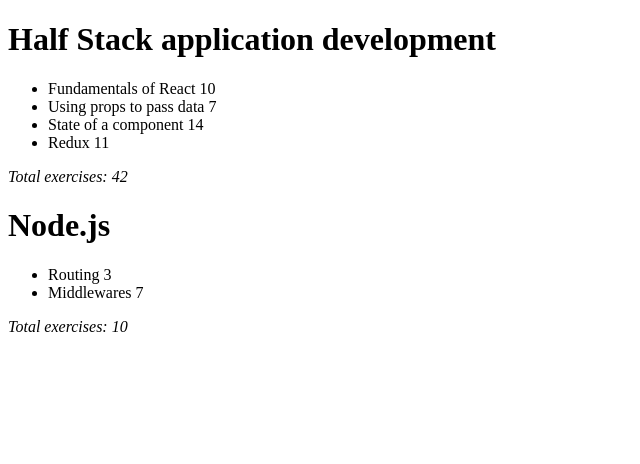
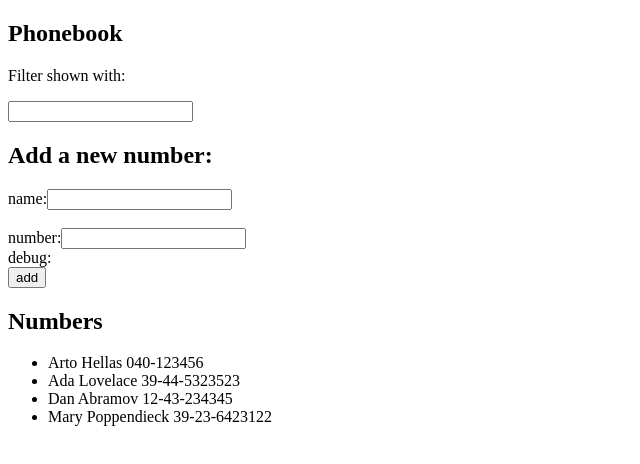
Before and after one commit to GeorgeHarutyunyan/MOOC-2022-FullStackOpen, a React (Create React App) app in the folder part1/: page / in a window 1280 px wide. Shown: the top 464 px of the page, without its empty margins (0-640 px from the left). Built offline with nearby package versions, Linux system fonts and the light colour scheme.

Commit message:
done up to part2.10

```diff
--- a/part1/src/App.js
+++ b/part1/src/App.js
@@ -1,52 +1,91 @@
-import Course from './components/Course'
+import { useState } from 'react'
+import PersonForm from './components/PersonForm'
+import Numbers from './components/Numbers'
+import Persons from './components/Persons'
+import Filter from './components/Filter'
 
 const App = () => {
-  const courses = [
-    {
-      name: 'Half Stack application development',
-      id: 1,
-      parts: [
-        {
-          name: 'Fundamentals of React',
-          exercises: 10,
-          id: 1
-        },
-        {
-          name: 'Using props to pass data',
-          exercises: 7,
-          id: 2
-        },
-        {
-          name: 'State of a component',
-          exercises: 14,
-          id: 3
-        },
-        {
-          name: 'Redux',
-          exercises: 11,
-          id: 4
-        }
-      ]
-    },
-    {
-      name: 'Node.js',
-      id: 2,
-      parts: [
-        {
-          name: 'Routing',
-          exercises: 3,
-          id: 1
-        },
-        {
-          name: 'Middlewares',
-          exercises: 7,
-          id: 2
-        }
-      ]
+  const [persons, setPersons] = useState([
+    { name: 'Arto Hellas', number: '040-123456', id: 1 },
+    { name: 'Ada Lovelace', number: '39-44-5323523', id: 2 },
+    { name: 'Dan Abramov', number: '12-43-234345', id: 3 },
+    { name: 'Mary Poppendieck', number: '39-23-6423122', id: 4 }
+  ])
+
+  const [newName, setNewName] = useState('')
+  const [newNumber, setNewNumber] = useState('')
+  const [filter, setFilter] = useState('')
+
+
+  const namesToShow = persons.filter(person => person.name.includes(filter))
+
+  const handleFilterInput = (event) => {
+    setFilter(event.target.value)
+  }
+
+  const handleNameInput = (event) => {
+    setNewName(event.target.value)
+  }
+
+  const handleNumberInput = (event) => {
+    setNewNumber(event.target.value)
+  }
+
+  const handleSubmit = (event) => {
+    event.preventDefault()
+
+    const nameObj = {
+      name : newName,
+      number: newNumber
     }
-  ]
 
-  return courses.map(course => <Course key={course.id} course={course} />)
+    if (nameExists()){
+      alert(`${newName} is already in the phonebook`)
+    }
+    else {
+      setPersons(persons.concat(nameObj))
+    }
+
+  }
+
+  const nameExists = () => {
+    for (const person of persons) {
+      if (person.name === newName) {
+        return true
+      }
+    }
+    return false
+  }
+
+
+  return (
+    <div>
+      <h2>Phonebook</h2>
+        <Filter onChange={handleFilterInput} value={filter}/>
+      <h2>Add a new number:</h2>
+      <form onSubmit={handleSubmit}>
+        <div>
+          <PersonForm
+            onChange={handleNameInput}
+            value={newName}
+          />
+          <br></br>
+          <Numbers
+            onChange={handleNumberInput}
+            value={newNumber}
+          />
+          <div>debug: {newName}</div>
+        </div>
+        <div>
+          <button type="submit">add</button>
+        </div>
+      </form>
+      <h2>Numbers</h2>
+      <ul>
+        <Persons persons={namesToShow} />
+      </ul>
+    </div>
+  )
 }
 
 export default App
--- a/part1/src/components/Content.js
+++ /dev/null
@@ -1,15 +0,0 @@
-import Part from './Part'
-
-const Content = ({parts}) => {
-    return (
-        <div>
-            <ul>
-                {parts.map(part =>
-                    <Part key={part.id} part={part}/>
-                )}
-            </ul>
-        </div>
-    )
-}
-
-export default Content
--- a/part1/src/components/Course.js
+++ /dev/null
@@ -1,15 +0,0 @@
-import Header from './Header'
-import Content from './Content'
-import StatisticsSum from './StatisticsLine'
-
-const Course = ({course}) => {
-    return (
-        <div>
-            <Header courseName={course.name} />
-            <Content parts={course.parts} />
-            <StatisticsSum parts={course.parts} />
-        </div>
-    )
-}
-
-export default Course
--- /dev/null
+++ b/part1/src/components/Filter.js
@@ -0,0 +1,13 @@
+const Filter = ({onChange, value}) => {
+    return (
+      <div>
+        <p>Filter shown with: </p>
+          <input
+            onChange={onChange}
+            value={value}
+        />
+      </div>
+  )
+}
+
+export default Filter
--- a/part1/src/components/Header.js
+++ /dev/null
@@ -1,3 +0,0 @@
-const Header = ({ courseName }) => <h1>{courseName}</h1>
-
-export default Header
--- /dev/null
+++ b/part1/src/components/Numbers.js
@@ -0,0 +1,13 @@
+const Numbers = ({onChange, value}) => {
+    return (
+        <div>
+          number:
+          <input
+            onChange={onChange}
+            value={value}
+          />
+        </div>
+    )
+}
+
+export default Numbers
--- a/part1/src/components/Part.js
+++ /dev/null
@@ -1,8 +0,0 @@
-const Part = ({part}) => {
-    return (
-        <li>{part.name} {part.exercises}</li>
-    )
-}
-
-
-export default Part
--- /dev/null
+++ b/part1/src/components/PersonForm.js
@@ -0,0 +1,13 @@
+const PersonForm = ({onChange, value}) => {
+    return (
+        <div>
+          name:
+          <input
+            onChange={onChange}
+            value={value}
+          />
+        </div>
+    )
+}
+
+export default PersonForm
--- /dev/null
+++ b/part1/src/components/Persons.js
@@ -0,0 +1,7 @@
+const Persons = ({persons}) => {
+    return (
+      persons.map(person => <li key={person.name}>{person.name} {person.number}</li>)
+    )
+  }
+
+export default Persons
--- a/part1/src/components/StatisticsLine.js
+++ /dev/null
@@ -1,7 +0,0 @@
-const StatisticsSum = ({parts}) => {
-    const total = parts.reduce((p,c) => p + c.exercises, 0)
-
-    return <p><em>Total exercises: {total}</em></p>
-}
-
-export default StatisticsSum
```
